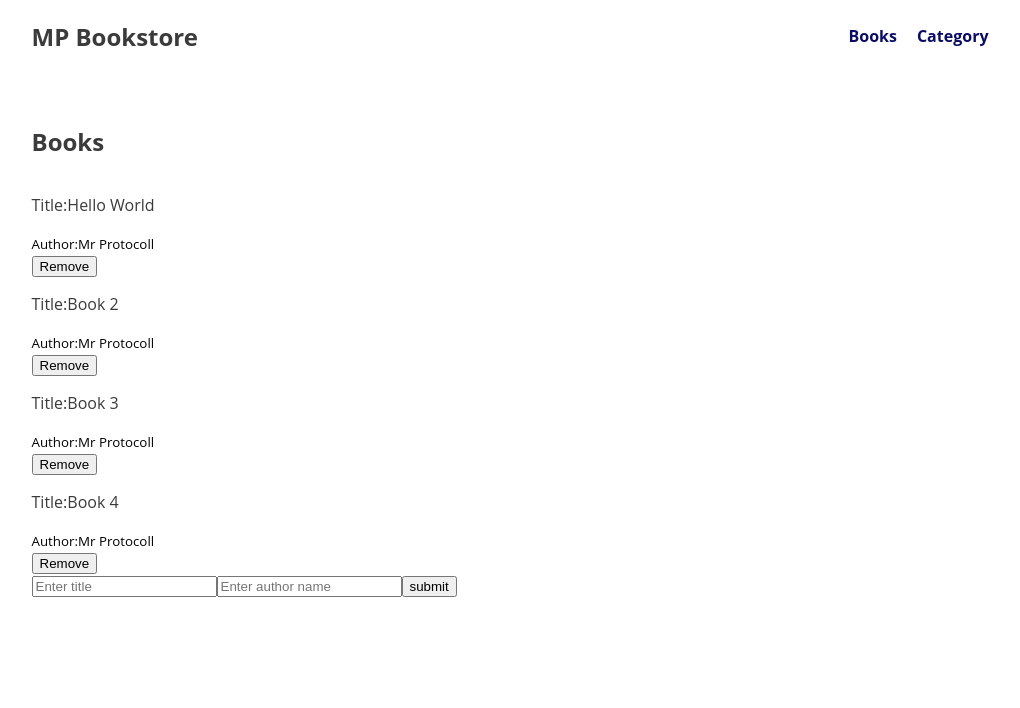
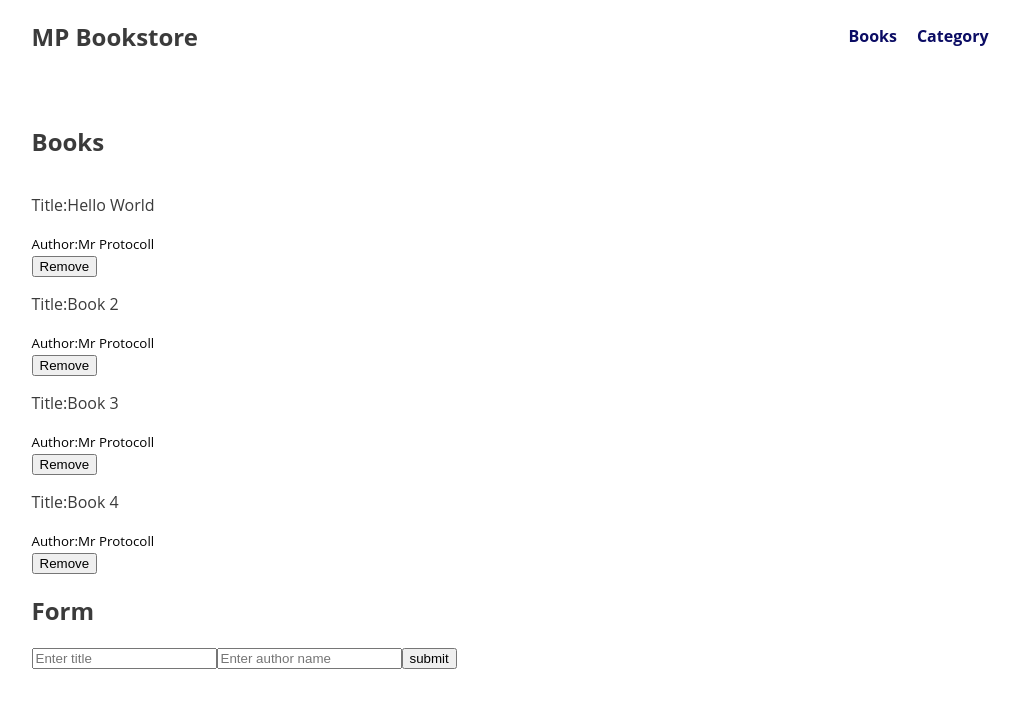
Before and after one commit to mrprotocoll/bookstore, a React (Create React App) app: page / in a window 1280 px wide. Shown: the top 708 px of the page, without its empty margins (125-1145 px from the left). Built offline with nearby package versions, Linux system fonts and the light colour scheme.

Commit message:
update books route

```diff
--- a/src/routes/Books.js
+++ b/src/routes/Books.js
@@ -10,6 +10,7 @@ const Books = () => (
       <Book title="Book 3" author="Mr Protocoll" />
       <Book title="Book 4" author="Mr Protocoll" />
     </ul>
+    <h2>Form</h2>
     <Form />
   </>
 );
```
